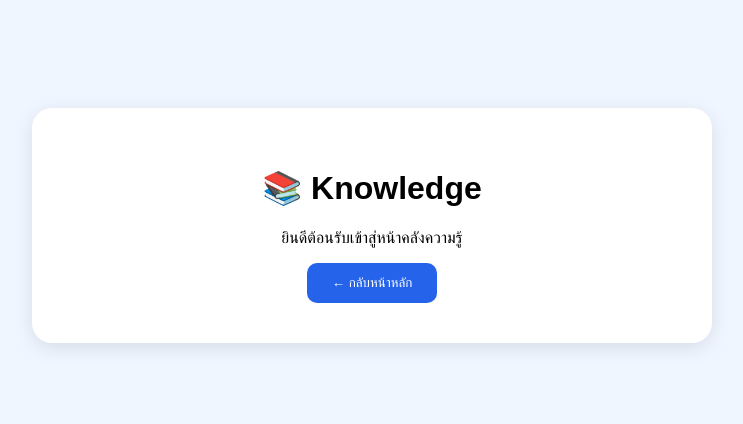
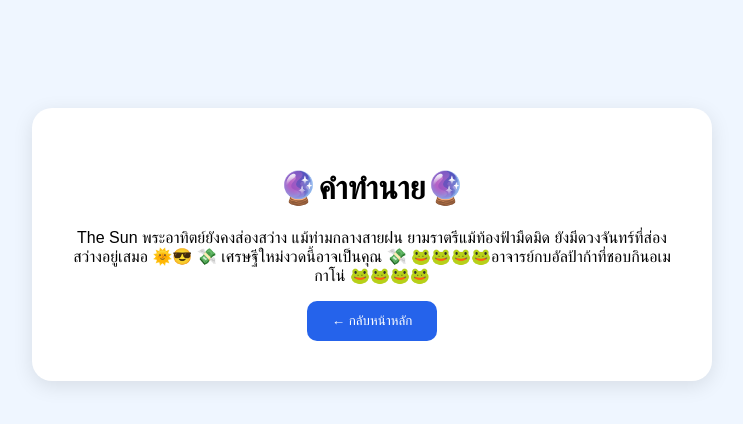
Before and after one commit to Buw-989/Test, a plain HTML site: page knowledge.html in a window 1280 px wide. Shown: the whole page, without its empty margins (268-1011 px from the left). Drawn offline with Linux system fonts and the light colour scheme.

Commit message:
Update knowledge.html

```diff
--- a/knowledge.html
+++ b/knowledge.html
@@ -37,10 +37,14 @@
 
 <div class="box">
 
-    <h1>📚 Knowledge</h1>
+    <h1> 🔮คำทำนาย🔮 </h1>
 
     <p>
-        ยินดีต้อนรับเข้าสู่หน้าคลังความรู้
+       The Sun พระอาทิตย์ยังคงส่องสว่าง แม้ท่ามกลางสายฝน ยามราตรีแม้ท้องฟ้ามืดมิด ยังมีดวงจันทร์ที่ส่องสว่างอยู่เสมอ 🌞😎
+
+       💸 เศรษฐีใหม่งวดนี้อาจเป็นคุณ 💸
+
+        🐸🐸🐸🐸อาจารย์กบอัลป้าก้าที่ชอบกินอเมกาโน่ 🐸🐸🐸🐸
     </p>
 
     <button onclick="goHome()">
```
